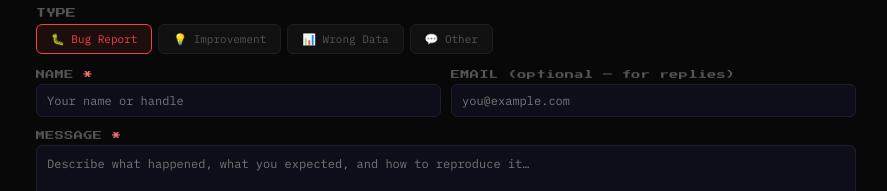
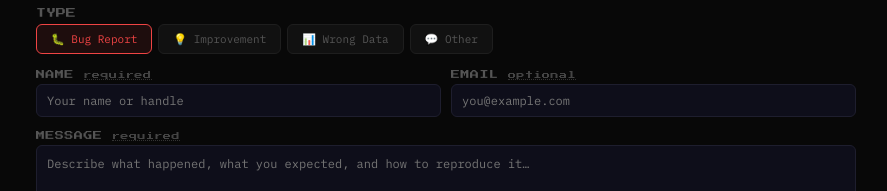
Before and after one commit to UgochukwuChidera/minecraftenchanterpro, a React (Vite) app in the folder minecraft-enchanter/: page / in a window 1280 px wide. Both pictures are taken after a click on the button "💬 SUPPORT". Shown: the part 353-544 px from the top of the page, without its empty margins (194-1081 px from the left). Built offline with nearby package versions, Linux system fonts and the light colour scheme.

Commit message:
feat: enhance support form with tooltips for required and optional fields; improve enchantment display for Java Edition

```diff
--- a/minecraft-enchanter/src/Support.jsx
+++ b/minecraft-enchanter/src/Support.jsx
@@ -203,13 +203,13 @@ export default function Support() {
       {/* ── Name + Email row ── */}
       <div style={{ display: "grid", gridTemplateColumns: "1fr 1fr", gap: 10, marginBottom: 14 }}>
         <div>
-          <label style={labelStyle}>NAME <span style={{ color: T.red }}>*</span></label>
+          <label style={labelStyle}>NAME <span title="You must fill this in before sending" style={{ color: "#444", fontSize: 8, cursor: "help", borderBottom: "1px dotted #333" }}>required</span></label>
           <input value={form.name} onChange={e => set("name", e.target.value)}
             placeholder="Your name or handle" maxLength={60}
             style={inputStyle} />
         </div>
         <div>
-          <label style={labelStyle}>EMAIL <span style={{ color: T.muted, fontSize: 9 }}>(optional — for replies)</span></label>
+          <label style={labelStyle}>EMAIL <span title="Not required — only fill this in if you want a reply" style={{ color: "#444", fontSize: 8, cursor: "help", borderBottom: "1px dotted #333" }}>optional</span></label>
           <input value={form.email} onChange={e => set("email", e.target.value)}
             placeholder="you@example.com" type="email" maxLength={120}
             style={inputStyle} />
@@ -218,7 +218,7 @@ export default function Support() {
 
       {/* ── Message ── */}
       <div style={{ marginBottom: 18 }}>
-        <label style={labelStyle}>MESSAGE <span style={{ color: T.red }}>*</span></label>
+        <label style={labelStyle}>MESSAGE <span title="You must fill this in before sending" style={{ color: "#444", fontSize: 8, cursor: "help", borderBottom: "1px dotted #333" }}>required</span></label>
         <textarea value={form.message} onChange={e => set("message", e.target.value)}
           placeholder={PLACEHOLDERS[form.type]}
           maxLength={2000} rows={6}
--- a/minecraft-enchanter/src/enchant-optimizer.jsx
+++ b/minecraft-enchanter/src/enchant-optimizer.jsx
@@ -152,7 +152,7 @@ function EnchantPicker({ item, sel, onChange, edition, tint }) {
                 <span style={{ flex: 1, fontSize: 12, color: curse ? T.red : active ? "#d4baff" : T.muted2 }}>
                   {enc.name}
                   {curse && <span style={{ fontSize: 9, color: T.red, marginLeft: 4, opacity: .8 }}>CURSE</span>}
-                  {enc.javaOnly && <span style={{ fontSize: 8, color: T.java, marginLeft: 5, opacity: .7, fontFamily: "'Press Start 2P'" }}>J</span>}
+                  {enc.javaOnly && <span title="Java Edition only — this enchantment does not exist in Bedrock Edition" style={{ fontSize: 7, color: T.java, marginLeft: 6, padding: "1px 5px", border: `1px solid ${T.java}44`, borderRadius: 3, fontFamily: "'Press Start 2P'", opacity: .8, cursor: "help" }}>JAVA</span>}
                 </span>
                 <button className="icon-btn" onClick={e => { e.stopPropagation(); setOpenWiki(wikiOpen ? null : id); }}
                   style={{ fontSize: 11, color: wikiOpen ? T.accent : "#333", padding: "0 4px", lineHeight: 1, fontFamily: "'IBM Plex Mono'" }}>ⓘ</button>
```
